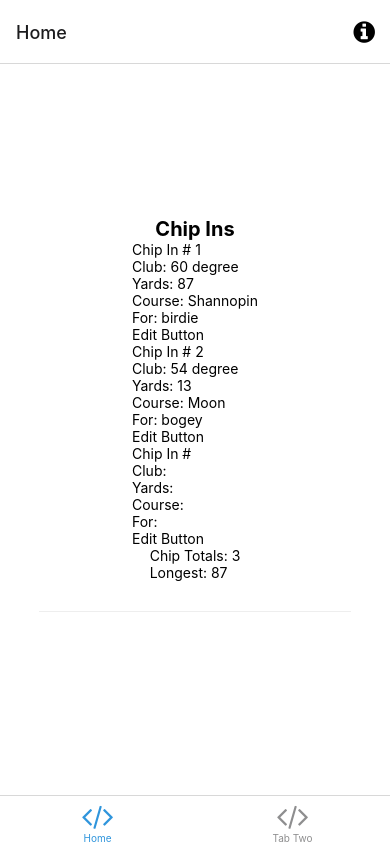
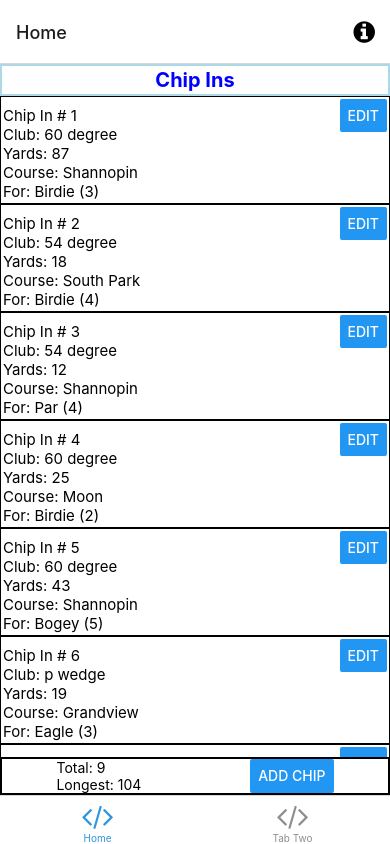
Before and after one commit to mdaley6/chip_in_app, a React Native app in the folder ChipInApp/: screen /Home in a window 390 px wide. Built offline with nearby package versions, Linux system fonts and the light colour scheme; what expo-linking would draw is missing.

Commit message:
Did some styling created components, etc
slowly but surely getting the hang of react-native :)

```diff
--- a/ChipInApp/components/AllChips.tsx
+++ b/ChipInApp/components/AllChips.tsx
@@ -1,5 +1,7 @@
 import React, { Component } from 'react';
-import { Text, View } from 'react-native';
+import { Text, View, StyleSheet, Button, ScrollView } from 'react-native';
+
+
 
 const Chip = (props: any) =>  {
     //distance
@@ -8,25 +10,63 @@ const Chip = (props: any) =>  {
     // score: string = 'birdie';
 
     return (
-        <View>
-            <Text>Chip In # {props.number}</Text>
-            <Text>Club: {props.club}</Text>
-            <Text>Yards: {props.distance}</Text>
-            <Text>Course: {props.course}</Text>
-            <Text>For: {props.score}</Text>
-            <Text>Edit Button</Text>
+        <View style={styles.chip}>
+            <View>
+                <Text style={styles.text}>Chip In # {props.number}</Text>
+                <Text style={styles.text}>Club: {props.club}</Text>
+                <Text style={styles.text}>Yards: {props.distance}</Text>
+                <Text style={styles.text}>Course: {props.course}</Text>
+                <Text style={styles.text}>For: {props.score}</Text>
+            </View>
+            <Button title="Edit" onPress={() => handleEdit(props.number)}/>
         </View>
     );
 };
 
+const handleEdit = (id: number) => {
+    console.log("edit " + id);
+}
+
+//need to use a real db eventually
+var chips = [<Chip key="1" number={1} club='60 degree' distance={87} course='Shannopin' score='Birdie (3)'/>,
+             <Chip key="2" number={2} club='54 degree' distance={18} course='South Park' score='Birdie (4)'/>,
+             <Chip key="3" number={3} club='54 degree' distance={12} course='Shannopin' score='Par (4)'/>,
+             <Chip key="4" number={4} club='60 degree' distance={25} course='Moon' score='Birdie (2)'/>,
+             <Chip key="5" number={5} club='60 degree' distance={43} course='Shannopin' score='Bogey (5)'/>,
+             <Chip key="6" number={6} club='p wedge' distance={19} course='Grandview' score='Eagle (3)'/>,
+             <Chip key="7" number={7} club='a wedge' distance={32} course='Westwood' score='Birdie (4)'/>,
+             <Chip key="8" number={8} club='60 degree' distance={104} course='Ponderosa' score='Par (5)'/>,
+             <Chip key="9" number={9} club='60 degree' distance={19} course='Shannopin' score='Birdie (3)'/>];
+
+
+
 const AllChips = () => {
-        return (
-            <View>
-                <Chip number={1} club='60 degree' distance={87} course='Shannopin' score='birdie'/>
-                <Chip number={2} club='54 degree' distance={13} course='Moon' score='bogey'/>
-                <Chip/>
-            </View>
-        );
+    const num_chips = chips.length;
+    return (
+        <ScrollView style={styles.allChips}>
+            {chips}
+        </ScrollView>
+    );
 };
 
+
+const styles = StyleSheet.create({
+    chip: {
+        flex: 1,
+        flexDirection: 'row',
+        justifyContent: 'space-between',
+        alignItems: 'baseline',
+        //   justifyContent: 'center',
+        padding: 2,
+        borderWidth:1,
+        width:'100%'
+    },
+    allChips:{
+        width: '100%',
+    },
+    text:{
+        fontSize:15,
+    }
+  });
+
 export default AllChips;
--- a/ChipInApp/components/ChipTotals.tsx
+++ /dev/null
@@ -1,14 +0,0 @@
-import React, { Component } from 'react';
-import { Text, View } from 'react-native';
-
-const ChipTotals = (props: any) => {
-    return (
-        <View>
-            <Text>Chip Totals: {props.total}</Text>
-            <Text>Longest: {props.longest}</Text>
-        </View>
-    );
-};
-
-
-export default ChipTotals;
--- a/ChipInApp/screens/Home.tsx
+++ b/ChipInApp/screens/Home.tsx
@@ -1,7 +1,6 @@
 import React from 'react';
-import { StyleSheet } from 'react-native';
+import { Button, FlatList, Pressable, StyleSheet } from 'react-native';
 import AllChips from '../components/AllChips';
-import ChipTotals from '../components/ChipTotals';
 
 import EditScreenInfo from '../components/EditScreenInfo';
 import { Text, View } from '../components/Themed';
@@ -11,26 +10,59 @@ export default function Home({ navigation }: RootTabScreenProps<'Home'>) {
   return (
     <View style={styles.container}>
       <Text style={styles.title}>Chip Ins</Text>
-      <AllChips></AllChips>
-      <ChipTotals total={3} longest={87}></ChipTotals>
-      <View style={styles.separator} lightColor="#eee" darkColor="rgba(255,255,255,0.1)" />
+        <AllChips></AllChips>
+        <View style={{flexDirection: 'row',borderWidth:2,minWidth:'100%',justifyContent:'space-around'}}>
+        <ChipTotals total={9} longest={104}></ChipTotals>{/*Need these to be real*/}
+        <Button title="Add Chip" onPress={() => navigation.navigate('Modal')}/>
+        </View>
     </View>
+  );
+}
+
+const ChipTotals = (props: any) => {
+  return (
+      <View>
+          <Text>Total: {props.total}</Text>
+          <Text>Longest: {props.longest}</Text>
+      </View>
+  );
+};
+
+// const AddChip = ({navigation}) => {
+//   //use state hooks here
+//   return (
+//       // <Button title="Add Chip In" onPress={handleAddChip}/>
+//       <Button title="Add Chip"
+//       onPress={() =>
+//         navigation.navigate('Profile', { name: 'Jane' })
+//       }/>
+//   );
+// };
+
+const handleAddChip = () =>{
+  console.log("add chip")
+  return (
+    <Text>Fucks</Text>
   );
 }
 
 const styles = StyleSheet.create({
   container: {
     flex: 1,
-    alignItems: 'center',
-    justifyContent: 'center',
+    alignItems: 'flex-start',
+    justifyContent: 'flex-start',
   },
   title: {
+    width: '100%',
+    textAlign: 'center',
+    justifyContent: 'center',
     fontSize: 20,
     fontWeight: 'bold',
+    color:'blue',
+    borderWidth: 2,
+    borderColor:'lightblue',
+    padding:2,
   },
-  separator: {
-    marginVertical: 30,
-    height: 1,
-    width: '80%',
+  chip:{
   },
 });
--- a/ChipInApp/screens/ModalScreen.tsx
+++ b/ChipInApp/screens/ModalScreen.tsx
@@ -7,12 +7,8 @@ import { Text, View } from '../components/Themed';
 export default function ModalScreen() {
   return (
     <View style={styles.container}>
-      <Text style={styles.title}>Modal</Text>
-      <View style={styles.separator} lightColor="#eee" darkColor="rgba(255,255,255,0.1)" />
-      <EditScreenInfo path="/screens/ModalScreen.tsx" />
-
-      {/* Use a light status bar on iOS to account for the black space above the modal */}
-      <StatusBar style={Platform.OS === 'ios' ? 'light' : 'auto'} />
+      <Text style={styles.title}>Add New Chip In</Text>
+      {/* Gonna take chip input here */}
     </View>
   );
 }
```
